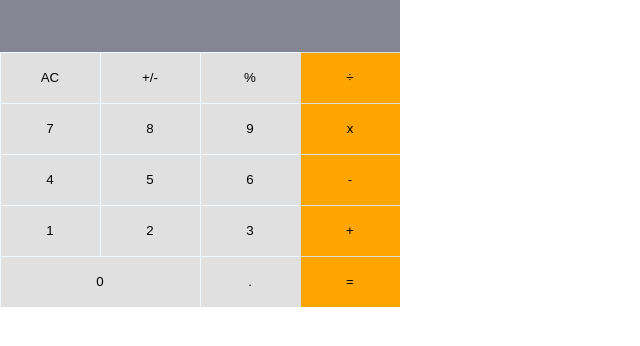
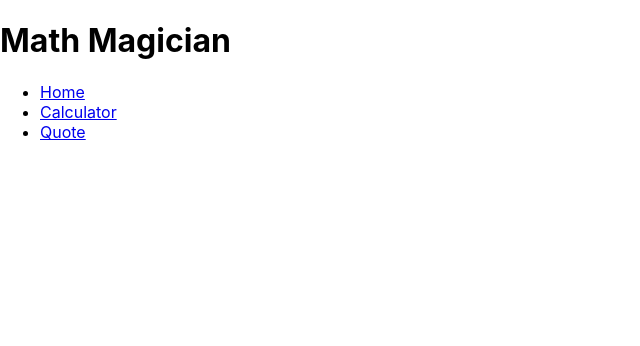
Before and after one commit to Sirvelasque/math_magicians, a React (Create React App) app: page / in a window 1280 px wide. Shown: the top 346 px of the page, without its empty margins (0-640 px from the left). Built offline with nearby package versions, Linux system fonts and the light colour scheme.

Commit message:
Create Nav Bar and route it

```diff
--- a/package.json
+++ b/package.json
@@ -10,6 +10,7 @@
     "prop-types": "^15.8.1",
     "react": "^18.0.0",
     "react-dom": "^18.0.0",
+    "react-router-dom": "^6.3.0",
     "react-scripts": "5.0.1",
     "web-vitals": "^2.1.4"
   },
--- a/src/App.js
+++ b/src/App.js
@@ -1,11 +1,19 @@
 import React from 'react';
+import { HashRouter, Routes, Route } from 'react-router-dom';
+import NavBar from './Components/navBar';
 import Calculator from './Components/calculator';
 
 class App extends React.PureComponent {
   render() {
     return (
       <div>
-        <Calculator />
+        <HashRouter>
+          <NavBar />
+          <Routes>
+            <Route path="Calculator" exacto element={<Calculator />} />
+          </Routes>
+
+        </HashRouter>
       </div>
     );
   }
--- /dev/null
+++ b/src/Components/navBar.js
@@ -0,0 +1,16 @@
+import React from 'react';
+
+const NavBar = () => (
+  <header>
+    <h1>Math Magician</h1>
+    <nav>
+      <ul>
+        <li><a href="#/">Home</a></li>
+        <li><a href="#/Calculator">Calculator</a></li>
+        <li><a href="#/Quote">Quote</a></li>
+      </ul>
+    </nav>
+  </header>
+);
+
+export default NavBar;
```
Also changed, not shown: 1 other file (tests, documents, lock files or other folders).
